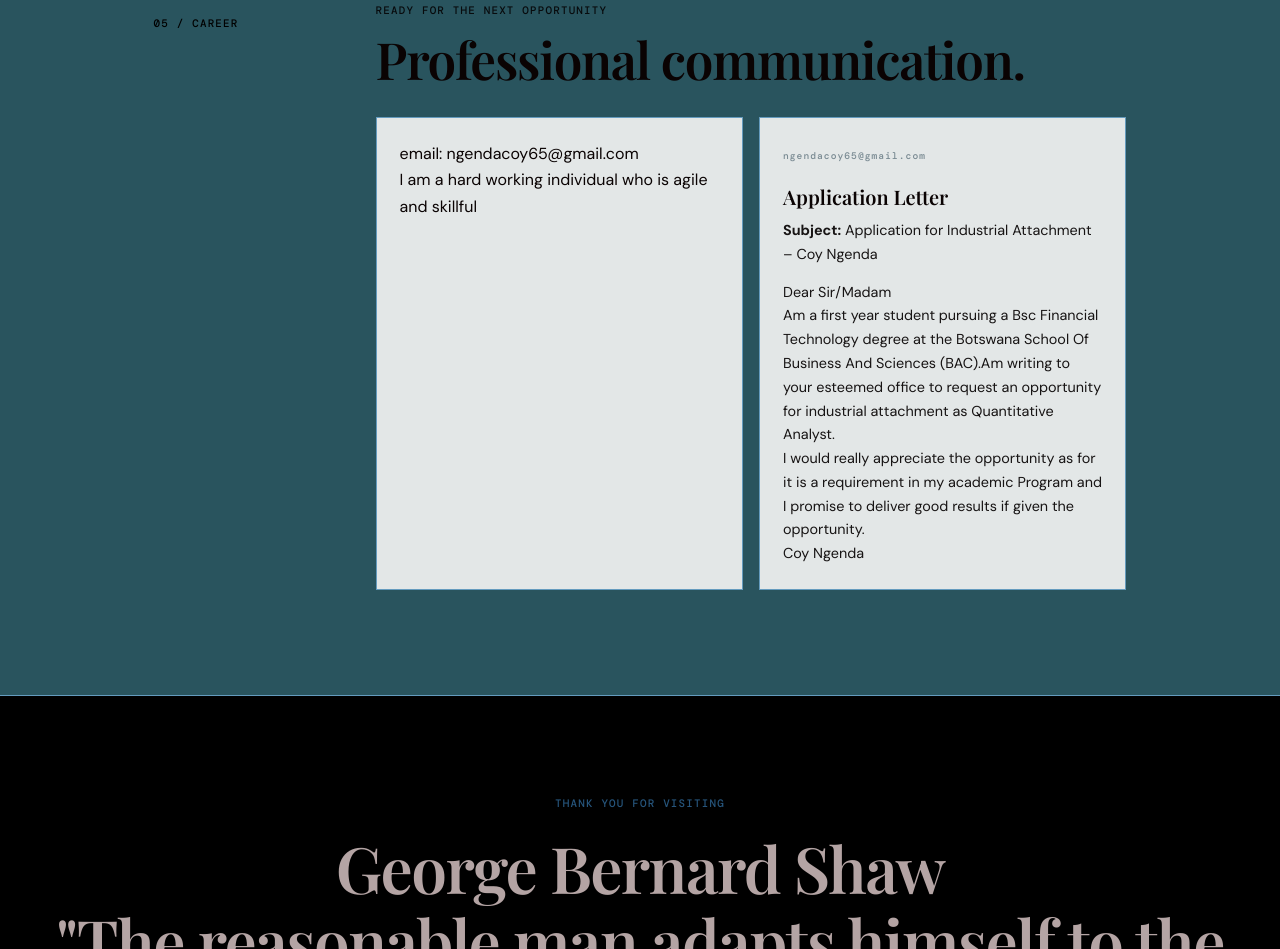
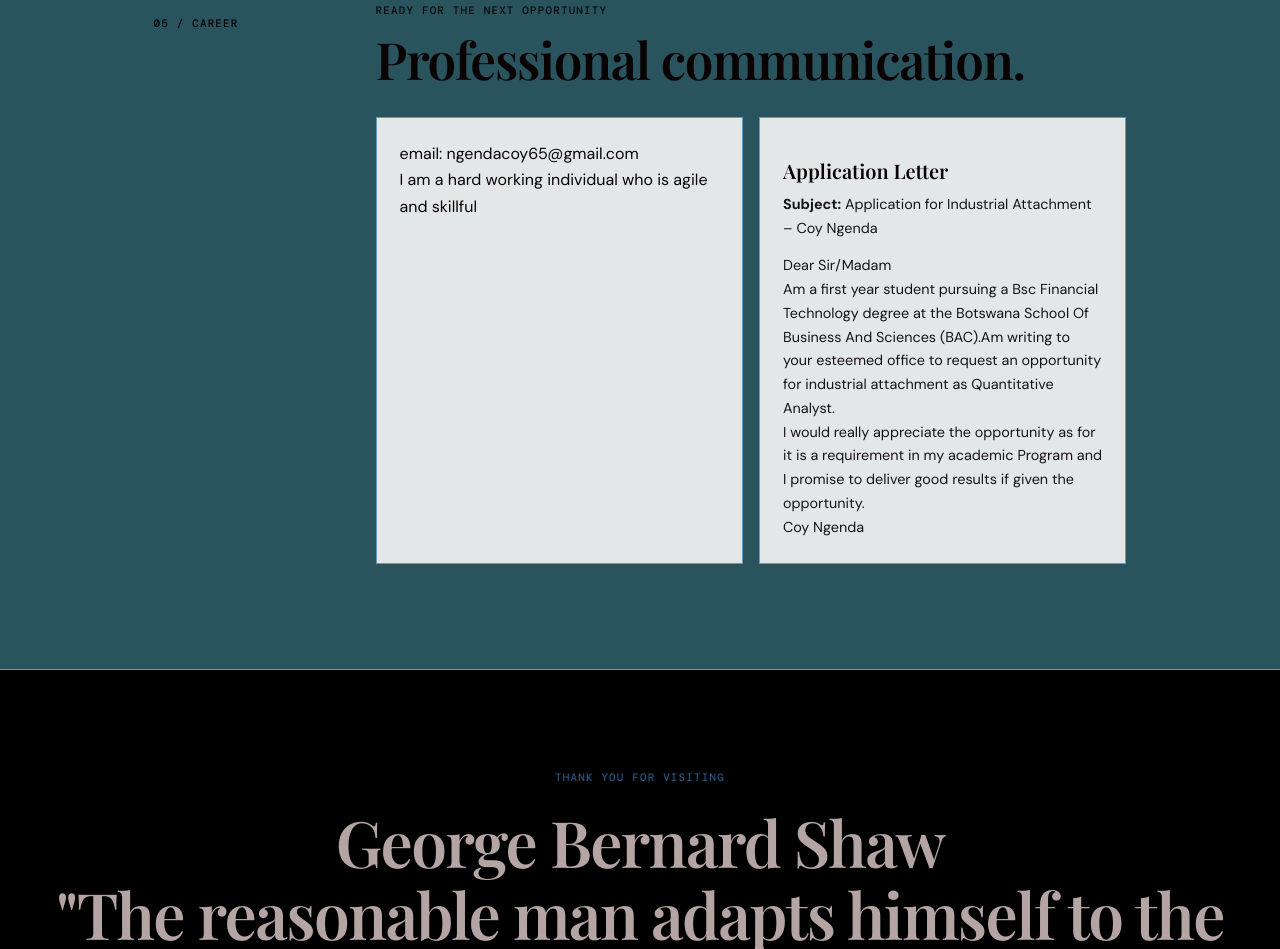
Before and after one commit to Coy369/Coy369.github.io, a plain HTML site: page index.html in a window 1280 px wide. Shown: the part 3932-4881 px from the top of the page. Drawn offline with nearby package versions, Linux system fonts and the light colour scheme.

Commit message:
Update index.html

```diff
--- a/index.html
+++ b/index.html
@@ -83,7 +83,7 @@
         <p class="eyebrow">READY FOR THE NEXT OPPORTUNITY</p><h2>Professional communication.</h2>
         <div class="career-grid">
           <article><span>email: ngendacoy65@gmail.com<br>I am a hard working individual who is agile and skillful </span></article>
-          <article><span class="project-type">ngendacoy65@gmail.com</span><h3>Application Letter</h3><p><strong>Subject:</strong> Application for Industrial Attachment – Coy Ngenda</p><p>Dear Sir/Madam<br>Am a first year student pursuing a Bsc Financial Technology degree at the Botswana School Of Business And Sciences (BAC).Am writing to your esteemed office to request an opportunity for industrial attachment as Quantitative Analyst.<br>I would really appreciate the opportunity as for it is a requirement in my academic Program and I promise to deliver good results if given the opportunity. <br>Coy Ngenda</p></article>
+          <article><span class="project-type"></span><h3>Application Letter</h3><p><strong>Subject:</strong> Application for Industrial Attachment – Coy Ngenda</p><p>Dear Sir/Madam<br>Am a first year student pursuing a Bsc Financial Technology degree at the Botswana School Of Business And Sciences (BAC).Am writing to your esteemed office to request an opportunity for industrial attachment as Quantitative Analyst.<br>I would really appreciate the opportunity as for it is a requirement in my academic Program and I promise to deliver good results if given the opportunity. <br>Coy Ngenda</p></article>
         </div>
       </div>
     </section>
```
